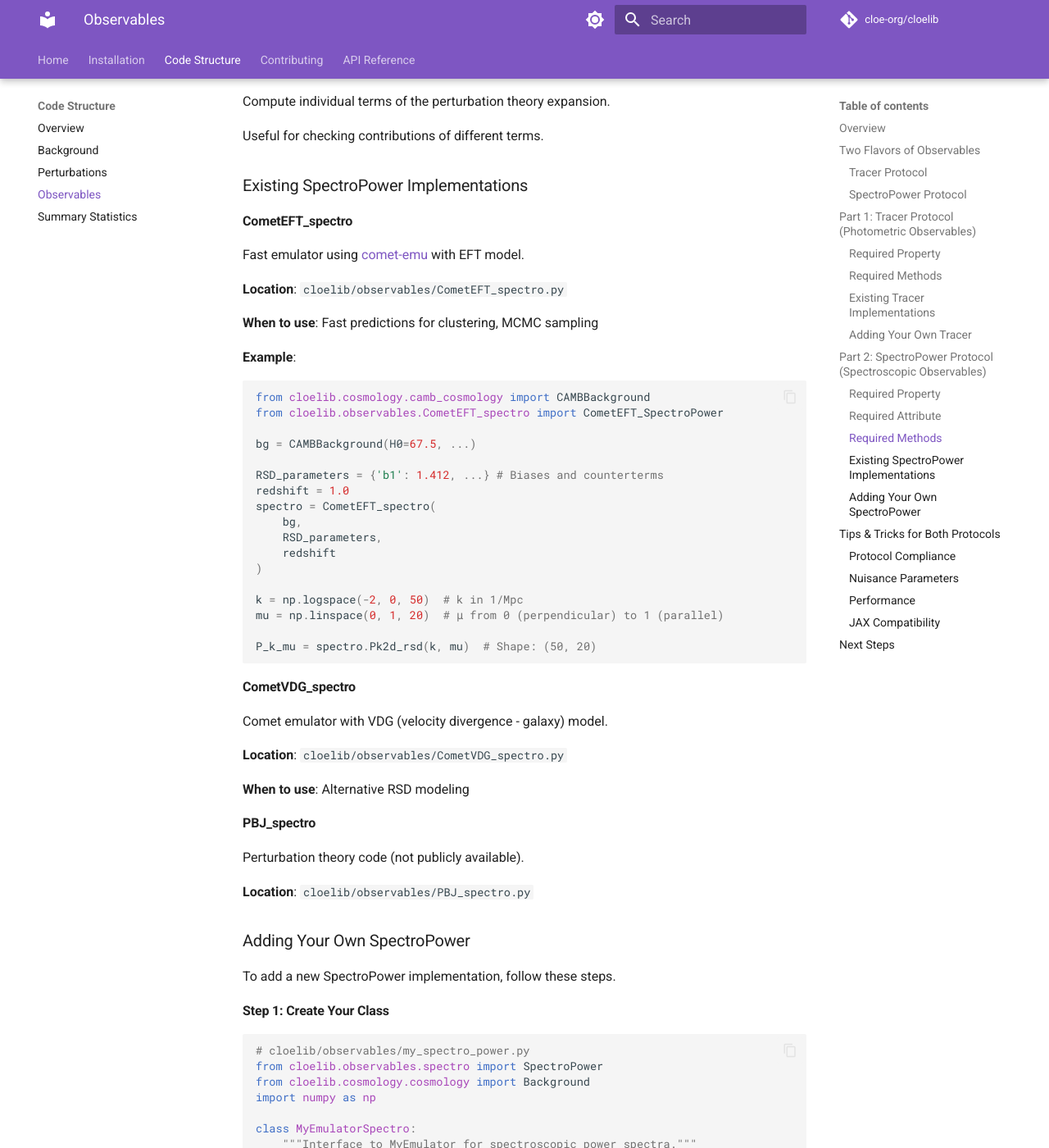
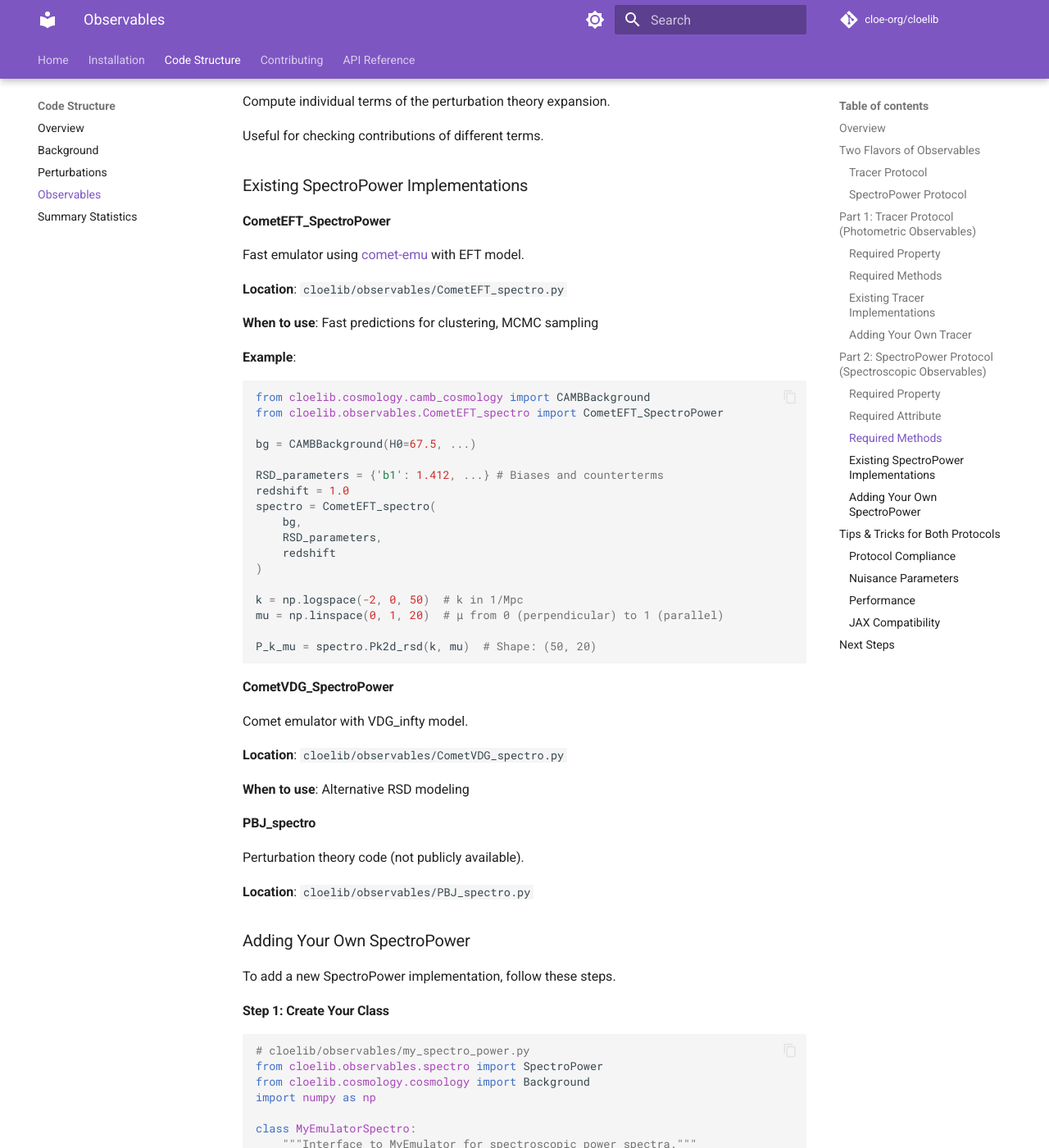
Before and after one commit to cloe-org/cloelib, an MkDocs documentation site: the page built from docs/code_structure/observables.md, in a window 1280 px wide and 1400 px high, scrolled down 7296 px. Shown: the whole window at 82% size. Built offline with MkDocs 1.6.1 and Material for MkDocs 9.7.7, drawn with Linux system fonts in a browser that asks for light colours; comment, search, counter and statistics services are not loaded; the version menu is left out.

Commit message:
Fixed other stuff

````diff
--- a/docs/code_structure/observables.md
+++ b/docs/code_structure/observables.md
@@ -341,7 +341,7 @@ Useful for checking contributions of different terms.
 
 ### Existing SpectroPower Implementations
 
-#### CometEFT_spectro
+#### CometEFT_SpectroPower
 
 Fast emulator using [comet-emu](https://comet-emu.readthedocs.io) with EFT model.
 
@@ -371,9 +371,9 @@ mu = np.linspace(0, 1, 20)  # μ from 0 (perpendicular) to 1 (parallel)
 P_k_mu = spectro.Pk2d_rsd(k, mu)  # Shape: (50, 20)
 ```
 
-#### CometVDG_spectro
+#### CometVDG_SpectroPower
 
-Comet emulator with VDG (velocity divergence - galaxy) model.
+Comet emulator with VDG_infty model.
 
 **Location**: `cloelib/observables/CometVDG_spectro.py`
 
````
